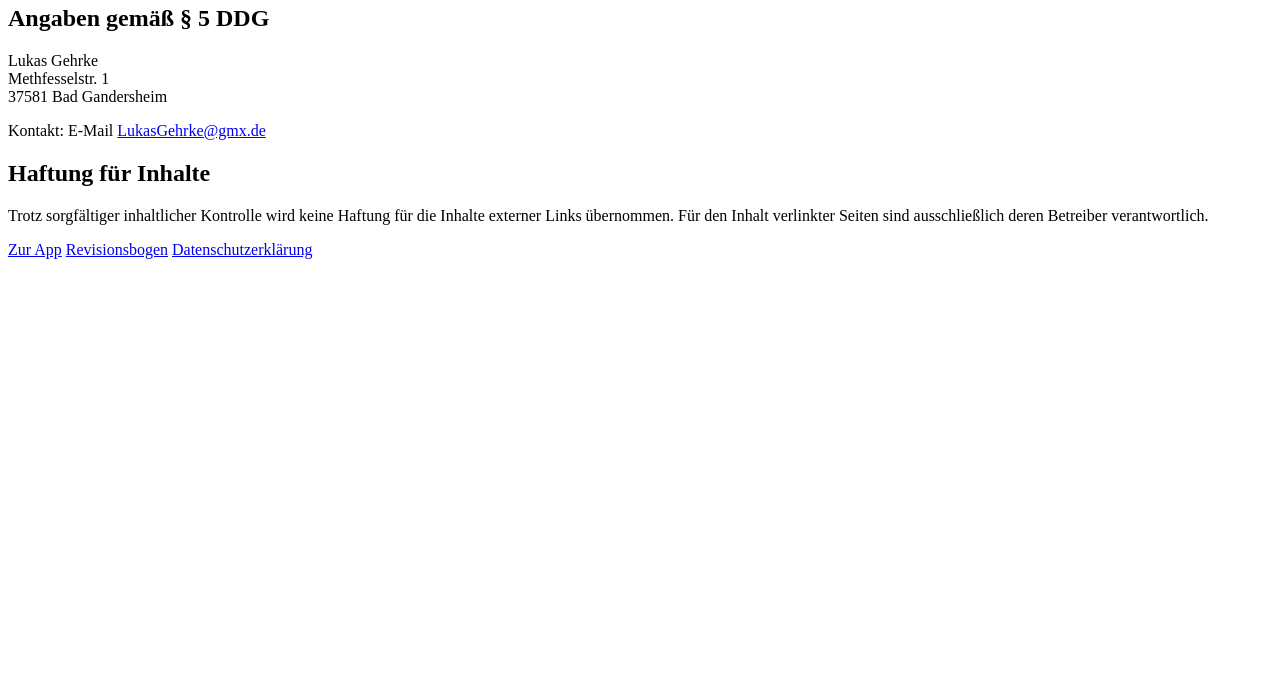
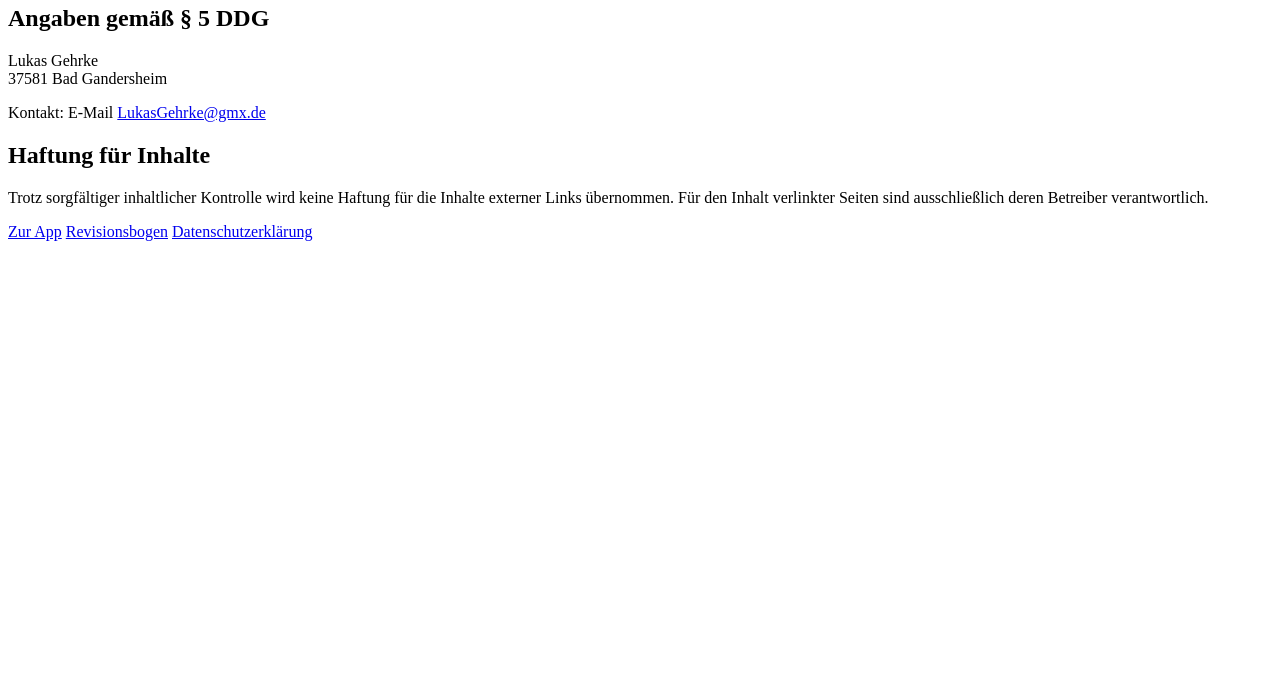
Before and after one commit to soundbier/ArbeitsSafe, a website with bundled scripts: page impressum.html in a window 1280 px wide. Shown: the part 112-800 px from the top of the page. Built offline with nearby package versions, Linux system fonts and the light colour scheme.

Commit message:
Remove address line from impressum.html

```diff
--- a/impressum.html
+++ b/impressum.html
@@ -37,7 +37,6 @@
             <h2>Angaben gemäß § 5 DDG</h2>
             <p>
                 Lukas Gehrke<br>
-                Methfesselstr. 1<br>
                 37581 Bad Gandersheim
             </p>
             <p>Kontakt: E-Mail <a href="mailto:LukasGehrke@gmx.de">LukasGehrke@gmx.de</a></p>
```
